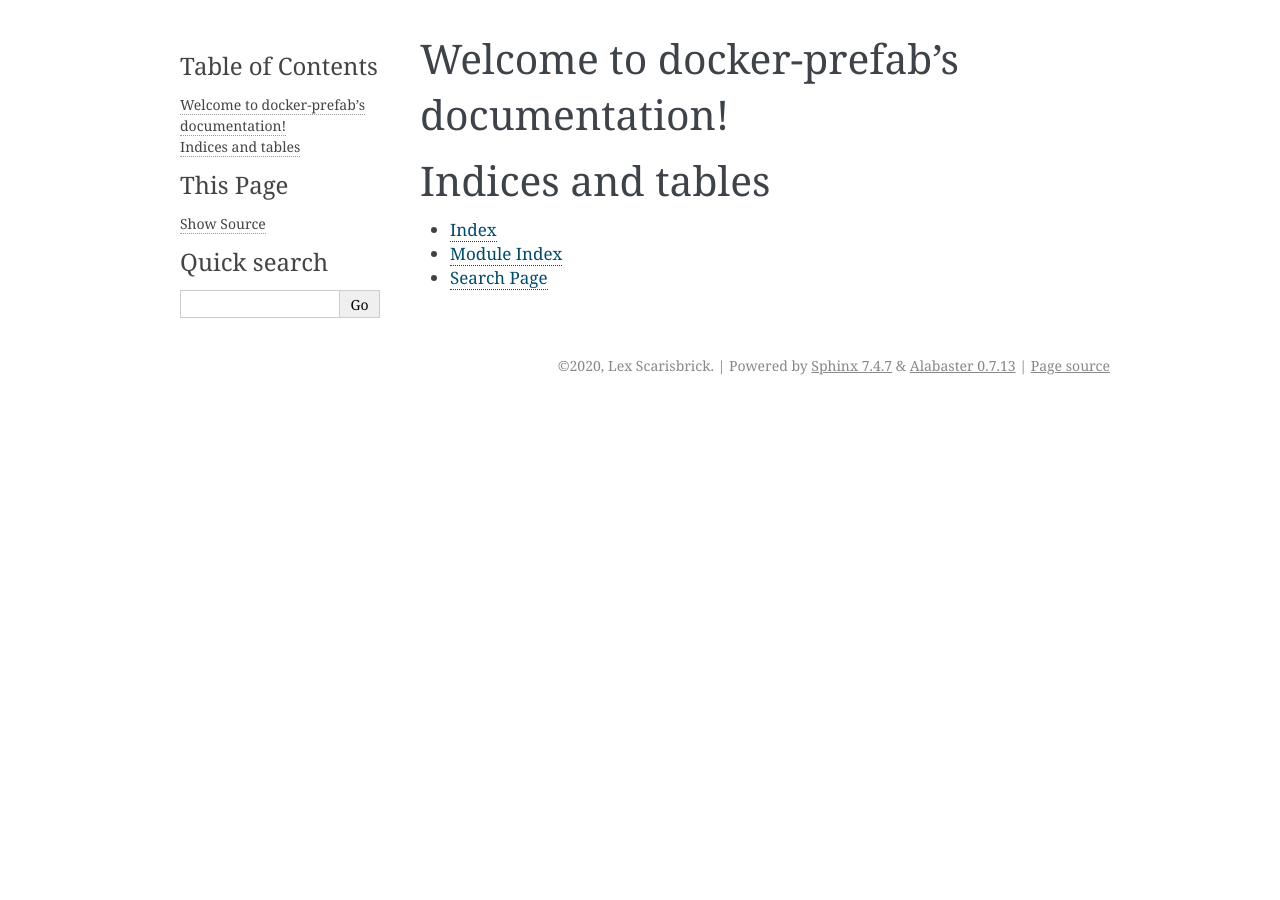
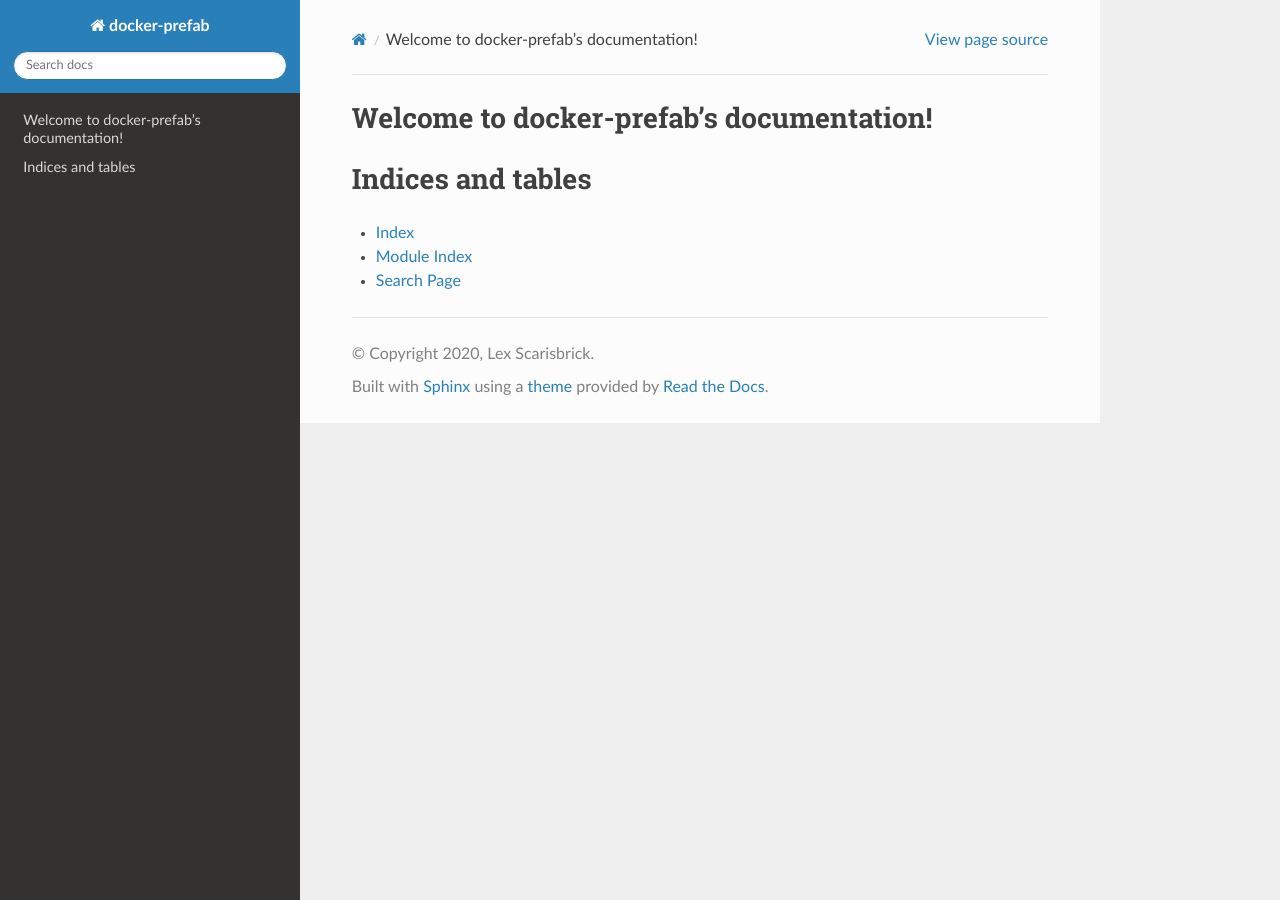
Before and after one commit to lexsca/prefab, a Sphinx documentation site: the page built from doc/index.rst, in a window 1280 px wide. Built offline with Sphinx 7.4.7 and the Read the Docs theme 2.0.0, drawn with Linux system fonts in a browser that asks for light colours; the version number could not be read and is left out.

Commit message:
add rtd sphinx theme

```diff
--- a/doc/conf.py
+++ b/doc/conf.py
@@ -12,23 +12,26 @@
 #
 import os
 import sys
-sys.path.insert(0, os.path.abspath('../lib'))
+
+sys.path.insert(0, os.path.abspath("../lib"))
+
+import sphinx_rtd_theme
 
 from prefab import __version__
 
 
 # -- Project information -----------------------------------------------------
 
-project = 'docker-prefab'
-copyright = '2020, Lex Scarisbrick'
-author = 'Lex Scarisbrick'
+project = "docker-prefab"
+copyright = "2020, Lex Scarisbrick"
+author = "Lex Scarisbrick"
 
 # The full version, including alpha/beta/rc tags
 version = __version__
 release = __version__
 
 # https://github.com/readthedocs/readthedocs.org/issues/2569
-master_doc = 'index'
+master_doc = "index"
 
 
 # -- General configuration ---------------------------------------------------
@@ -37,15 +40,16 @@ master_doc = 'index'
 # extensions coming with Sphinx (named 'sphinx.ext.*') or your custom
 # ones.
 extensions = [
+    "sphinx_rtd_theme",
 ]
 
 # Add any paths that contain templates here, relative to this directory.
-templates_path = ['_templates']
+templates_path = ["_templates"]
 
 # List of patterns, relative to source directory, that match files and
 # directories to ignore when looking for source files.
 # This pattern also affects html_static_path and html_extra_path.
-exclude_patterns = ['_build', 'Thumbs.db', '.DS_Store']
+exclude_patterns = ["_build", "Thumbs.db", ".DS_Store"]
 
 
 # -- Options for HTML output -------------------------------------------------
@@ -53,9 +57,9 @@ exclude_patterns = ['_build', 'Thumbs.db', '.DS_Store']
 # The theme to use for HTML and HTML Help pages.  See the documentation for
 # a list of builtin themes.
 #
-html_theme = 'alabaster'
+html_theme = "sphinx_rtd_theme"
 
 # Add any paths that contain custom static files (such as style sheets) here,
 # relative to this directory. They are copied after the builtin static files,
 # so a file named "default.css" will overwrite the builtin "default.css".
-html_static_path = ['_static']
+html_static_path = ["_static"]
--- a/requirements-dev.txt
+++ b/requirements-dev.txt
@@ -46,14 +46,15 @@ pytest==6.1.0             # via -r requirements-dev.in, pytest-cov, pytest-rando
 pytz==2020.1              # via babel
 pyyaml==5.3.1             # via bandit
 readme-renderer==26.0     # via twine
-regex==2020.7.14          # via black
+regex==2020.9.27          # via black
 requests-toolbelt==0.9.1  # via twine
 requests==2.24.0          # via requests-toolbelt, sphinx, twine
 rfc3986==1.4.0            # via twine
 six==1.15.0               # via bandit, bleach, packaging, pip-tools, readme-renderer
 smmap==3.0.4              # via gitdb
 snowballstemmer==2.0.0    # via sphinx
-sphinx==3.2.1             # via -r requirements-dev.in
+sphinx-rtd-theme==0.5.0   # via -r requirements-dev.in
+sphinx==3.2.1             # via -r requirements-dev.in, sphinx-rtd-theme
 sphinxcontrib-applehelp==1.0.2  # via sphinx
 sphinxcontrib-devhelp==1.0.2  # via sphinx
 sphinxcontrib-htmlhelp==1.0.3  # via sphinx
```
Also changed, not shown: 2 other files.
